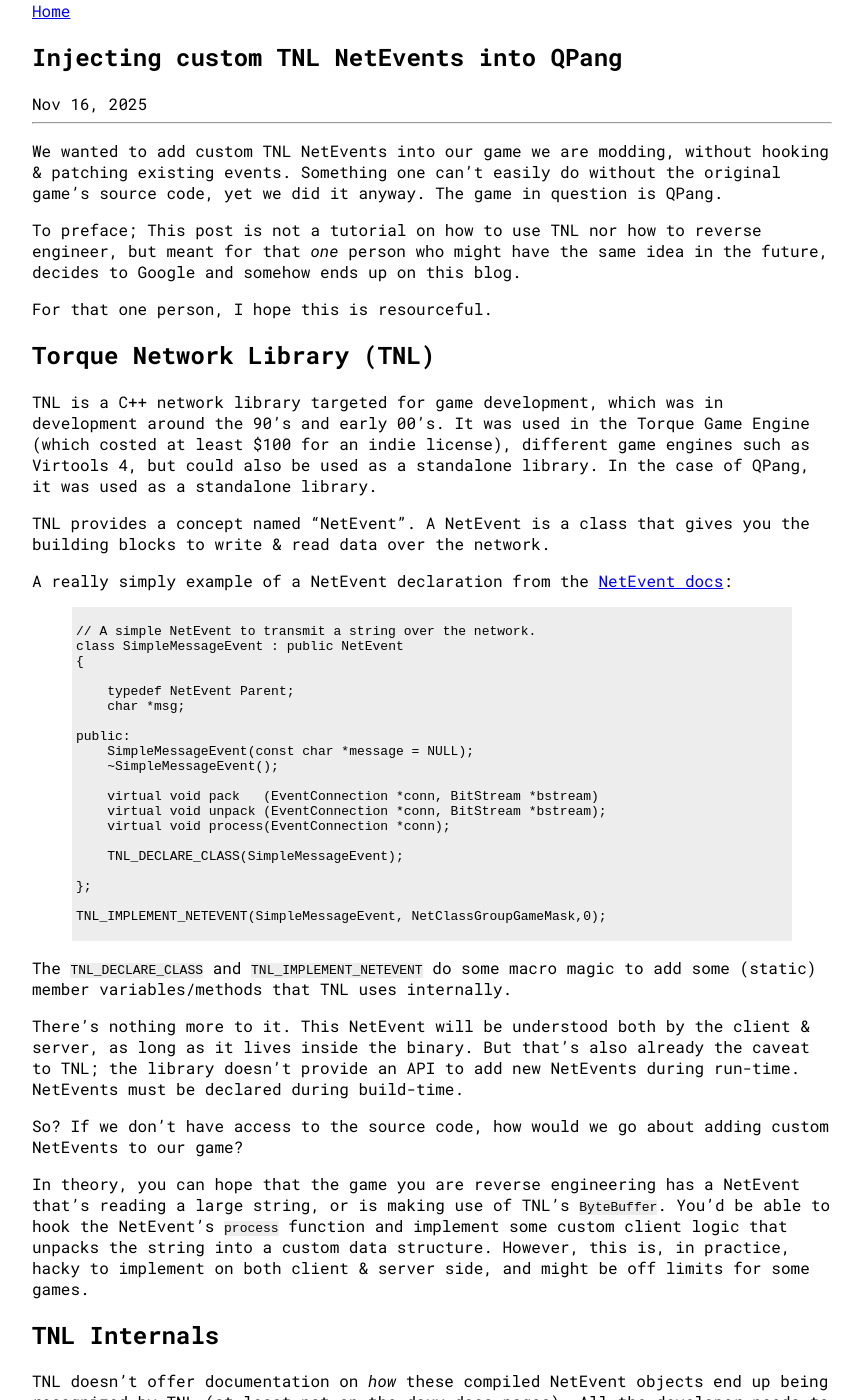
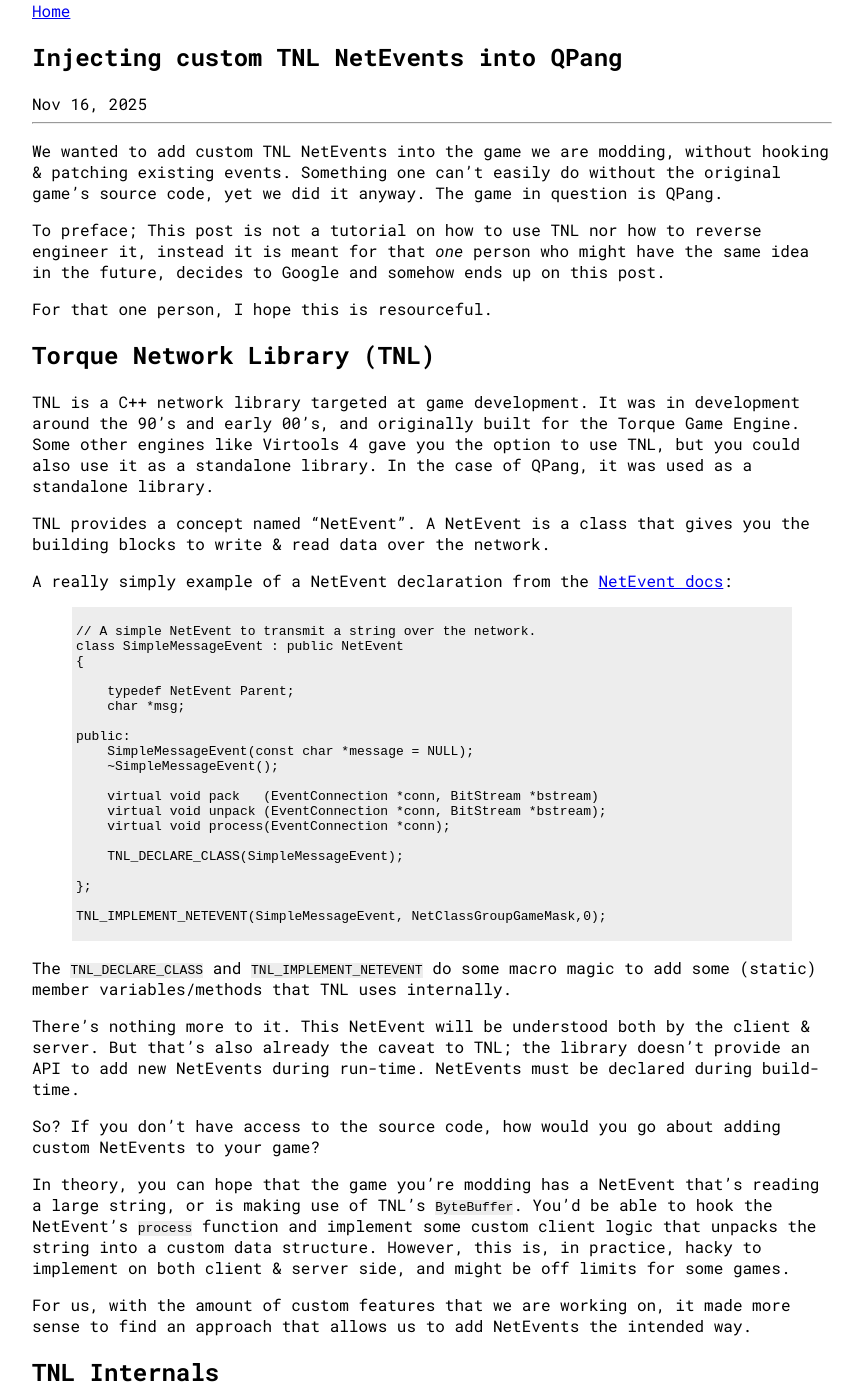
Before and after one commit to Deluze/deluze.github.io, a Jekyll site: the page built from docs/_posts/2025-11-17-injecting-custom-tnl-net-events.md, in a window 1280 px wide and 1400 px high. Shown: the whole window, without its empty margins (208-1071 px from the left). Built offline with Jekyll 4.4.1, drawn with Linux system fonts in a browser that asks for light colours; some of the changed text lies outside the part shown.

Commit message:
less of us, more of you

```diff
--- a/docs/_posts/2025-11-17-injecting-custom-tnl-net-events.md
+++ b/docs/_posts/2025-11-17-injecting-custom-tnl-net-events.md
@@ -5,23 +5,23 @@
 categories: [ reverse-engineering, tnl ]
 ---
 
-We wanted to add custom TNL NetEvents into our game we are modding, without hooking & patching existing events.
+We wanted to add custom TNL NetEvents into the game we are modding, without hooking & patching existing events.
 Something one can't easily do without the original game's source code, yet we did it anyway.
 The game in question is QPang.
 
-To preface; This post is not a tutorial on how to use TNL nor how to reverse engineer,
-but meant for that _one_ person who might have the same idea in the future,
-decides to Google and somehow ends up on this blog.
+To preface; This post is not a tutorial on how to use TNL nor how to reverse engineer it,
+instead it is meant for that _one_ person who might have the same idea in the future,
+decides to Google and somehow ends up on this post.
 
 For that one person, I hope this is resourceful.
 
 ## Torque Network Library (TNL)
 
-TNL is a C++ network library targeted for game development,
-which was in development around the 90's and early 00's.
-It was used in the Torque Game Engine (which costed at least \$100 for an indie license),
-different game engines such as Virtools 4,
-but could also be used as a standalone library.
+TNL is a C++ network library targeted at game development.
+It was in development around the 90's and early 00's, and originally
+built for the Torque Game Engine.
+Some other engines like Virtools 4 gave you the option to use TNL,
+but you could also use it as a standalone library.
 In the case of QPang, it was used as a standalone library.
 
 TNL provides a concept named "NetEvent".
@@ -58,19 +58,21 @@
 The `TNL_DECLARE_CLASS` and `TNL_IMPLEMENT_NETEVENT` do some macro magic
 to add some (static) member variables/methods that TNL uses internally.
 
-There's nothing more to it. This NetEvent will be understood both by the client & server, as long as it lives inside the
-binary.
+There's nothing more to it. This NetEvent will be understood both by the client & server.
 But that's also already the caveat to TNL; the library doesn't provide an API to
 add new NetEvents during run-time. NetEvents must be declared during build-time.
 
-So? If we don't have access to the source code, how would we go
-about adding custom NetEvents to our game?
+So? If you don't have access to the source code, how would you go
+about adding custom NetEvents to your game?
 
-In theory, you can hope that the game you are reverse engineering
+In theory, you can hope that the game you're modding
 has a NetEvent that's reading a large string, or is making use of TNL's `ByteBuffer`.
 You'd be able to hook the NetEvent's `process` function and implement some custom client logic
 that unpacks the string into a custom data structure.
 However, this is, in practice, hacky to implement on both client & server side, and might be off limits for some games.
+
+For us, with the amount of custom features that we are working on,
+it made more sense to find an approach that allows us to add NetEvents the intended way.
 
 ## TNL Internals
 
@@ -83,7 +85,7 @@
 or more precisely, `NetClassRepInstance` instances. A `NetClassRepInstance` provides an API to construct a
 `NetEvent` by name and/or internal id.
 
-If we expand the `TNL_DECLARE_CLASS` macro, it will declare a static `NetClassRepInstance`, like so:
+If you expand the `TNL_DECLARE_CLASS` macro, it will declare a static `NetClassRepInstance`, like so:
 
 {% highlight cpp %}
 #define TNL_DECLARE_CLASS(className) \
@@ -91,7 +93,7 @@
 virtual TNL::NetClassRep* getClassRep() const
 {% endhighlight %}
 
-In the constructor of `NetClassRepInstance`, the "Class Link List", AKA `mClassLinkList` is updated to include the
+And in the constructor of `NetClassRepInstance`, the "Class Link List", AKA `mClassLinkList` is updated to include the
 `NetEvent` in the linked list:
 
 {% highlight cpp %}
@@ -116,6 +118,7 @@
 there's a function named `NetClassRep::initialize` which is responsible for parsing this linked list,
 assigning unique ids to the instances, and ultimately storing them in a table so that TNL can handle the events
 the moment they come in over the network.
+This function is called whenever a `NetInterface` is constructed during run-time.
 
 _snippet (simplified):_
 {% highlight cpp %}
@@ -148,6 +151,10 @@
 
 ## Finding the ClassLinkList
 
+To add new NetEvents, you need to locate the static `NetClassRep::mClassLinkList` variable in the binary.
+If this offset is located, you can simply append your own `NetClassRepInstance` instances
+to the game's `NetClassRep::mClassLinkList` before `NetClassRep::initialize` is called.
+
 The offset of `NetClassRep::mClassLinkList` is a blatant giveaway.
 The function that references this offset contains a string literal that will be baked into the binary,
 so finding it is not a difficult task.
@@ -206,11 +213,11 @@
 TNL_IMPLEMENT_NETEVENT(CustomEvent, NetClassGroupGameMask,0);
 {% endhighlight %}
 
-Our `CustomEvent` still needs to be injected into the game's class link list.
-Our SDK's TNL linkage will cause a 2nd TNL "instance" to exist. One in our SDK's DLL and one in the game's binary.
-AKA, there are now 2 class link lists, and we must make the game's class link list aware about ours.
+The `CustomEvent` still needs to be injected into the game's class link list.
+Our SDK's TNL linkage will cause a 2nd TNL "instance" to exist. One in the SDK's DLL and one in the game's binary.
+AKA, there are now 2 class link lists, and we must make the game's class link list aware about the new one.
 
-In our SDK, we have created a hook that hooks into the `NetClassRep::initialize` function.
+In the SDK, we have created a hook that hooks into the `NetClassRep::initialize` function.
 This ensures our custom NetEvents will be registered before they are initialized:
 
 {% highlight cpp %}
```
Also changed, not shown: other parts of docs/_posts/2025-11-17-injecting-custom-tnl-net-events.md (+2 -2 lines).
